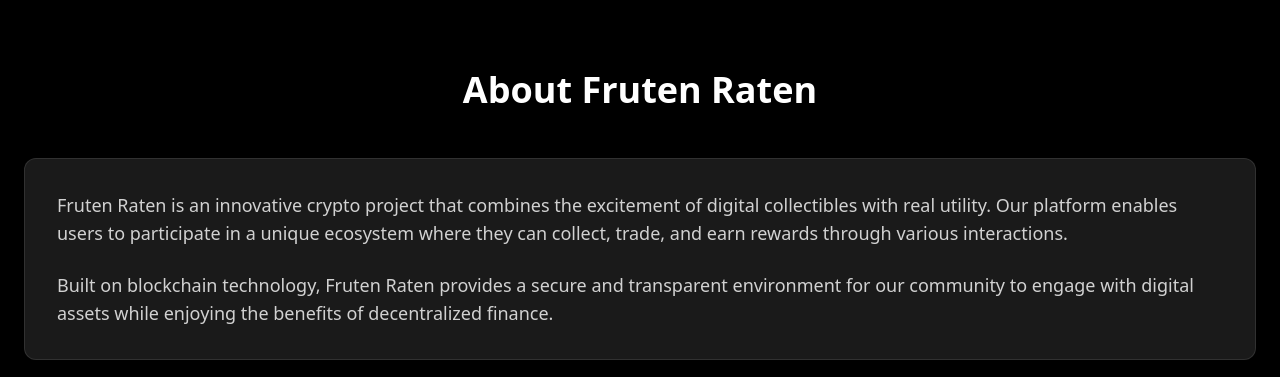
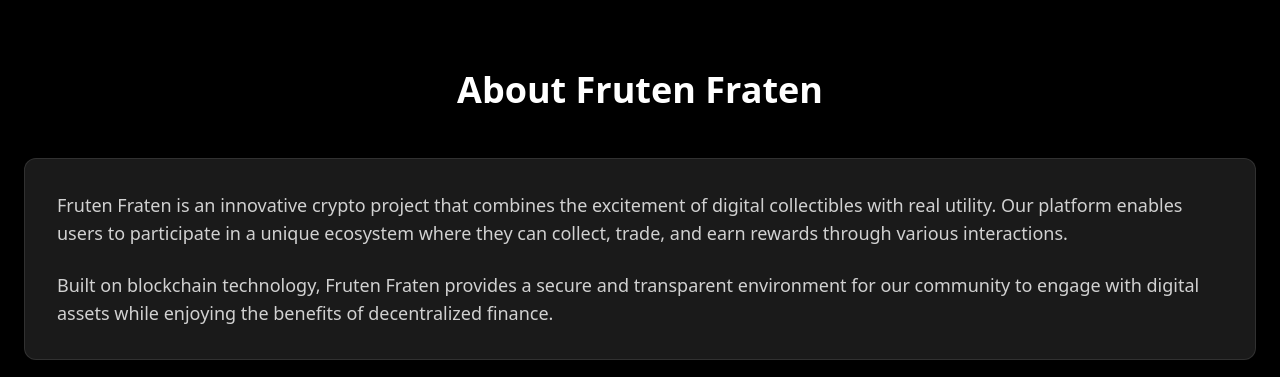
Before and after one commit to martinbkk/element-echo-engine, a React (Vite) app: page / in a window 1280 px wide. Shown: the part 810-1187 px from the top of the page. Built offline with nearby package versions, Linux system fonts and the light colour scheme.

Commit message:
Update About.tsx

```diff
--- a/src/components/About.tsx
+++ b/src/components/About.tsx
@@ -11,7 +11,7 @@ const About = () => {
           transition={{ duration: 0.6 }}
           className="text-4xl font-bold text-center mb-12"
         >
-          About Fruten Raten
+          About Fruten Fraten
         </motion.h2>
         <motion.div
           initial={{ opacity: 0, y: 20 }}
@@ -20,10 +20,10 @@ const About = () => {
           className="glassmorphic p-8 text-center md:text-left"
         >
           <p className="text-lg text-white/80 mb-6">
-            Fruten Raten is an innovative crypto project that combines the excitement of digital collectibles with real utility. Our platform enables users to participate in a unique ecosystem where they can collect, trade, and earn rewards through various interactions.
+            Fruten Fraten is an innovative crypto project that combines the excitement of digital collectibles with real utility. Our platform enables users to participate in a unique ecosystem where they can collect, trade, and earn rewards through various interactions.
           </p>
           <p className="text-lg text-white/80">
-            Built on blockchain technology, Fruten Raten provides a secure and transparent environment for our community to engage with digital assets while enjoying the benefits of decentralized finance.
+            Built on blockchain technology, Fruten Fraten provides a secure and transparent environment for our community to engage with digital assets while enjoying the benefits of decentralized finance.
           </p>
         </motion.div>
       </div>
```
